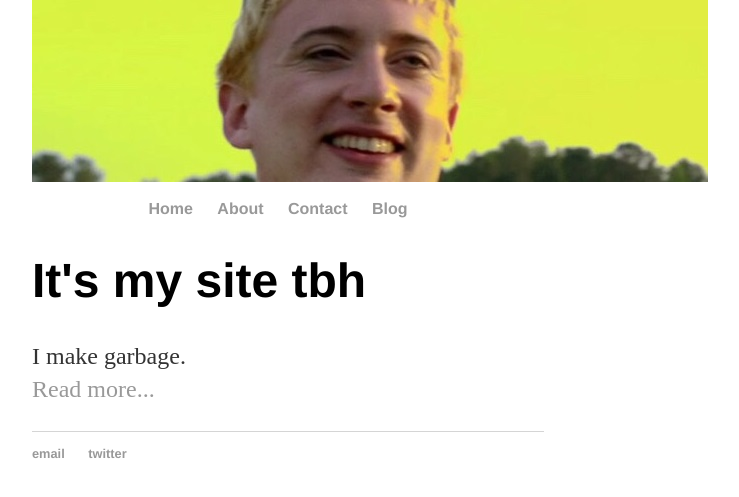
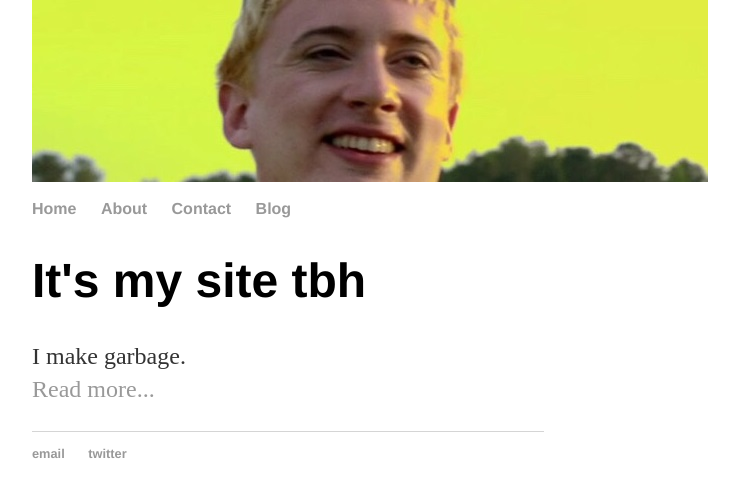
Before and after one commit to glasscaked/strip, a Jekyll site: the page built from index.html, in a window 1280 px wide. Shown: the top 497 px of the page, without its empty margins (352-1091 px from the left). Built offline with Jekyll 4.4.1, drawn with Linux system fonts in a browser that asks for light colours.

Commit message:
Update default.html

```diff
--- a/_layouts/default.html
+++ b/_layouts/default.html
@@ -10,7 +10,7 @@
 
   <body>
  <img src="/images/logo.jpg" alt="logo" align="middle" style="width:676px;height:182px;">
-    <nav align="middle">
+    <nav>
 <ul>
 <li><a href="/">Home</a></li>
 <li><a href="/about">About</a></li>
```
